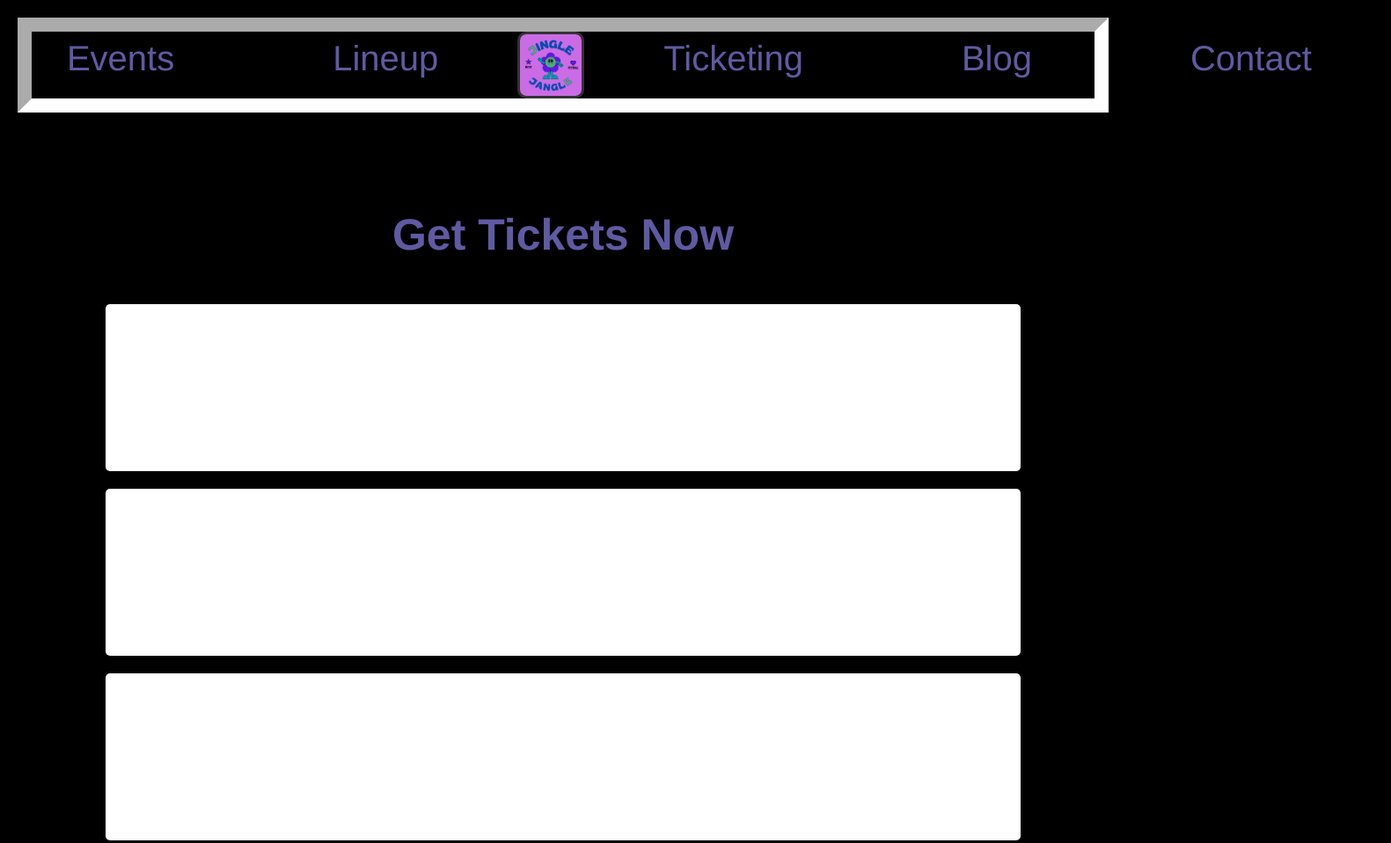
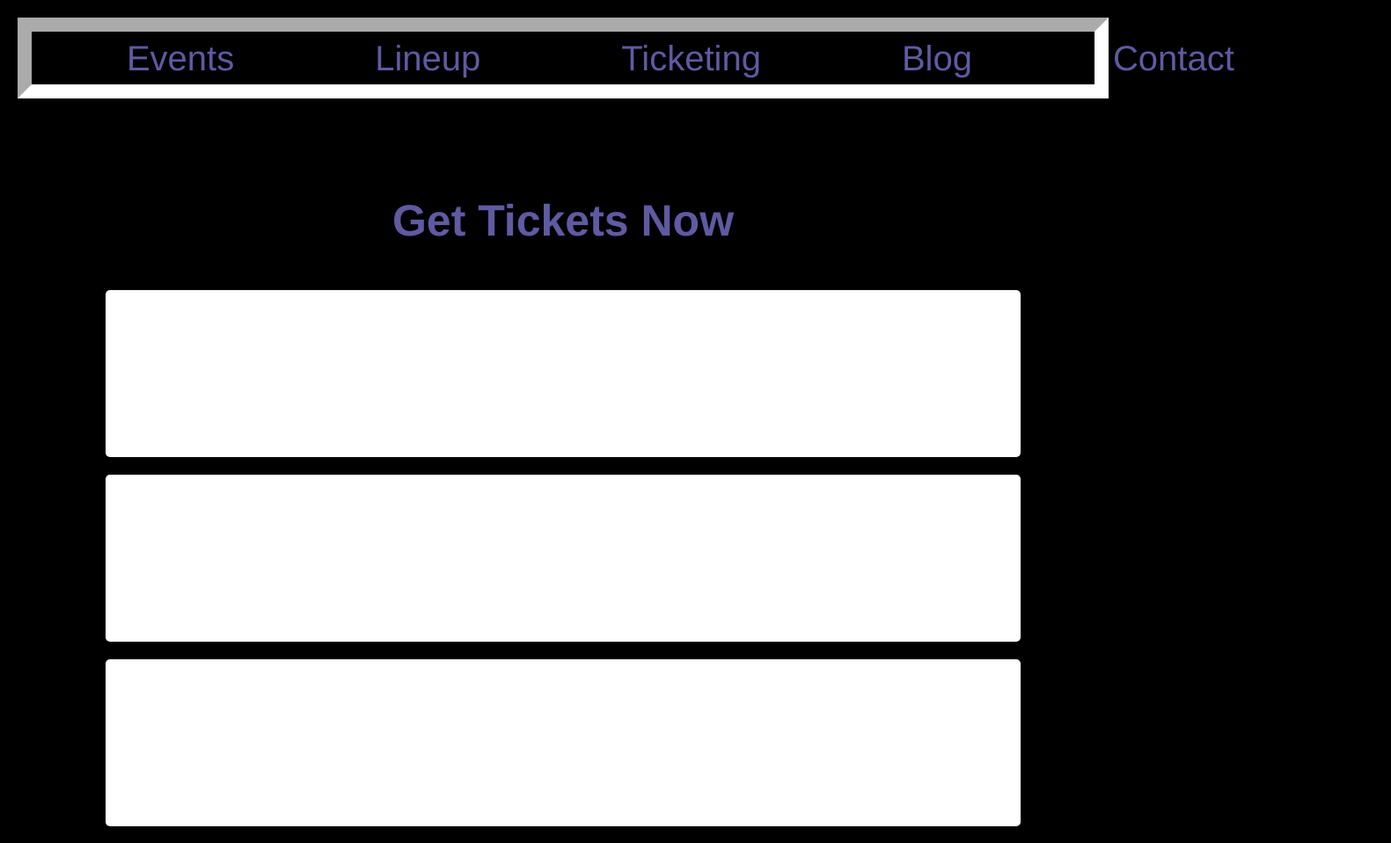
Before and after one commit to WVCS/index-LanceMali-1, a plain HTML site: page music/ticketing.html in a window 1280 px wide. Shown: the top 959 px of the page at 88% size, 1581 px wide, since content can reach past the window. Drawn offline with Linux system fonts and the light colour scheme.

Commit message:
Update ticketing.html

```diff
--- a/music/ticketing.html
+++ b/music/ticketing.html
@@ -8,13 +8,12 @@
   <header>
     <nav>
       <ul>
-        <li2><a href="../index.html">Home</a></li2>
-        <li2><a href="homep.html#middle">Events</a></li2>
-        <li2><a href="lineup.html">Lineup</a></li2>
-        <img src="jinglejangle logo.PNG" style="width:70px;height:70px; border-style: solid; border-radius: 10px">
-        <li2><a href="#">Ticketing</a></li2>
-        <li2><a href="homep.html#blog">Blog</a></li2>
-        <li2><a href="contact.html">Contact</a></li2>
+        <li><a href="../index.html">Home</a></li>
+        <li><a href="homep.html#middle">Events</a></li>
+        <li><a href="lineup.html">Lineup</a></li>
+        <li><a href="#">Ticketing</a></li>
+        <li><a href="homep.html#blog">Blog</a></li>
+        <li><a href="contact.html">Contact</a></li>
       </ul>
     </nav>
   </header>
```
